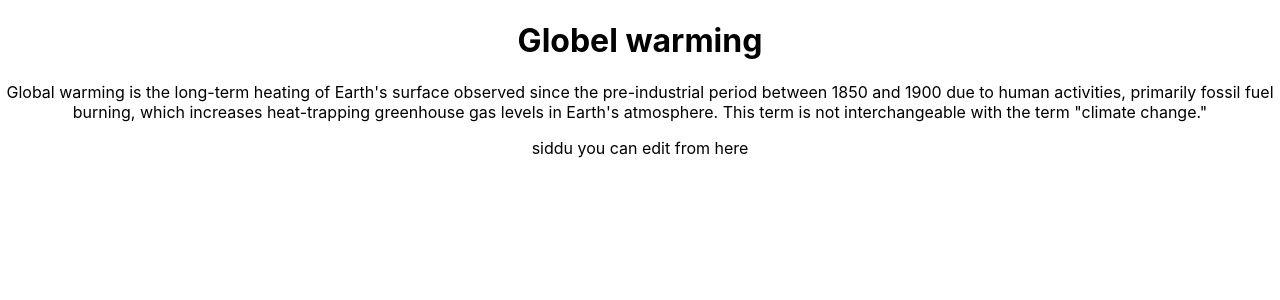
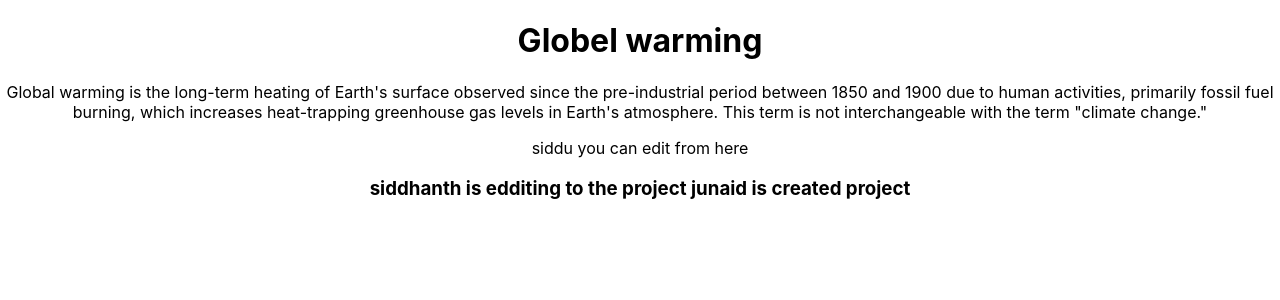
Before and after one commit to JunaidAliMohd/projectbysidduandjunaid, a React (Create React App) app in the folder projectteam/: page / in a window 1280 px wide. Shown: the top 300 px of the page. Built offline with nearby package versions, Linux system fonts and the light colour scheme.

Commit message:
added h3 sid

```diff
--- a/projectteam/src/App.js
+++ b/projectteam/src/App.js
@@ -1,4 +1,3 @@
-import logo from './logo.svg';
 import './App.css';
 
 function App() {
@@ -7,6 +6,7 @@ function App() {
       <h1>Globel warming</h1>
       <p>Global warming is the long-term heating of Earth's surface observed since the pre-industrial period between 1850 and 1900 due to human activities, primarily fossil fuel burning, which increases heat-trapping greenhouse gas levels in Earth's atmosphere. This term is not interchangeable with the term "climate change."</p>
       <p>siddu you can edit from here</p>
+      <h3>siddhanth is edditing to the project junaid is created project</h3>
     </div>
   );
 }
```
